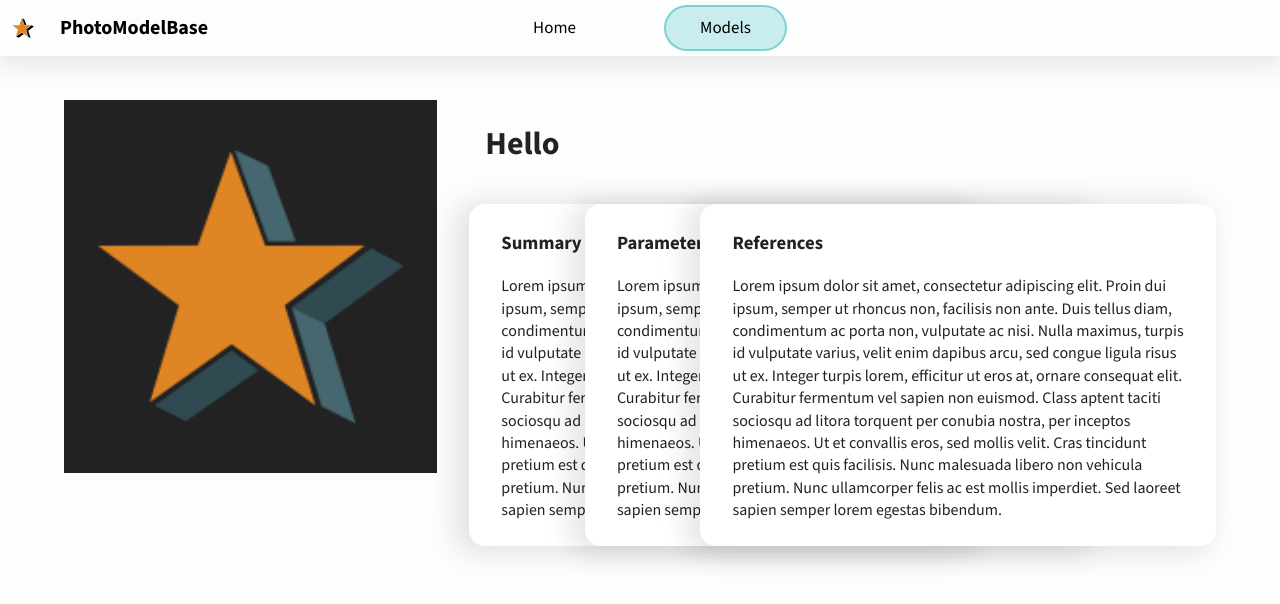
After one commit to ElouenCorvest/GreenSloth, a PHP site: page /model_pages/model1.php in a window 1280 px wide. The commit adds this page. Shown: the top 604 px of the page. Run offline with PHP 8.4, Linux system fonts and the light colour scheme.

Commit message:
dev: chg: trying things out

```diff
--- a/css/style.css
+++ b/css/style.css
@@ -13,12 +13,13 @@
 
 @import url('https://fonts.googleapis.com/css2?family=Source+Sans+3:ital,wght@0,200..900;1,200..900&display=swap');
 
-.source-sans-3-w400 {
-  font-family: "Source Sans 3", sans-serif;
-  font-optical-sizing: auto;
-  font-weight: 400;
-  font-style: normal;
-}
+@font-face {
+  font-family: 'Source Sans 3';
+  src: url('https://fonts.googleapis.com/css2?family=Source+Sans+3:ital,wght@0,200..900;1,200..900&display=swap');
+  font-weight: 200 900;
+  font-style: italic;
+  font-display: swap;
+  }
 
 html {
   color: #222;
@@ -28,8 +29,8 @@ html {
 
 body {
   margin: 0;
-  font-family: 'Source Sans 3', sans-serif;
-  background-color: #dfe9e8ff;
+  font-family: 'Source Sans 3', serif;
+  background-color: rgba(0, 170, 175, 0.01);
   min-height: 100%;
 }
 
@@ -268,7 +269,7 @@ textarea {
   width: 90%;
   margin: auto;
   overflow: show;
-  padding-top: 56px;
+  padding-top: 100px;
 }
 
 #content {
@@ -283,75 +284,87 @@ textarea {
 /* Add a black background color to the top navigation */
 .topnav{
   display: flex;
-  justify-content: space-between;
   align-items: center;
   position: fixed;
-  background-color: #0a6167ff;
-  color: #f2f2f2;
+  background-color: transparent;
+  box-shadow: 0px 3px 27px 5px rgba(0, 0, 0, 0.10);
+  color: black;
   padding: 0;
   font-family: 'Source Sans 3', sans-serif;
-  font-size: 0;
   overflow: hidden;
   width: 100%;
   margin: 0;
 }
 
-.topnav-container {
+.topnav-left {
   display: flex;
+  flex: 1;
+  justify-content: flex-start;
   align-items: center;
-  justify-content: space-between;
-  margin: auto;
-  height: auto;
 }
 
-.topnav-left {
+.topnav-center {
   display: flex;
-  align-items: inherit;
-  justify-content: left;
+  gap: 3em;
+  flex: 1;
+  justify-content: center;
+  align-items: center;
 }
 
 .topnav-right {
   display: flex;
+  flex: 1;
   align-items: inherit;
-  justify-content: right;
-  height: 100%;
+  justify-content: flex-end;
+  align-items: center;
 }
 
-.topnav a {
-  width: auto;
+.tablinks {
+  width: 5em;
+  height: 1.5em;
+  align-content: center;
+  text-align: center;
   margin: 0 !important;
-  padding: 14px 16px;
   text-decoration: none;
   font-size: 17px;
   color: inherit;
-  justify-content: flex-start;
-  height: 100%;
-
-  transition-property: background-color;
-  transition-duration: 0.3s;
-  transition-timing-function: ease-in-out;
+  border: 0.15em solid rgba(0, 170, 175, 0);
 }
 
-.topnav a:is(:hover, :focus) {
-  background-color: #00aaafff;
+.topnav-center .tablinks.active{
+  background-color: rgba(0, 170, 175, 0.2);
+  color: black;
+  border: 0.15em solid rgba(0, 170, 175, 0.4);
 }
 
-.topnav a.active {
-  background-color: #00aaafff;
-  color: white;
-  font-weight: bold;
+.tablinks {
+  border-radius: 2em;
+  padding: 0.5em 1em;
 }
 
 .topnav img {
   height: 24px;
   margin: 0 !important;
-  padding-right: 10px;
   text-align: center;
+  padding: 0px 10px;
   text-decoration: none;
   font-size: 17px;
+  justify-content: center;
 }
 
-/* Models */
+.topnav div.onlyText {
+  width: auto;
+  margin: 0 !important;
+  padding: 14px 16px;
+  text-decoration: none;
+  font-size: 20px;
+  color: inherit;
+  justify-content: flex-start;
+  height: 100%;
+  font-weight: bold;
+}
+
+/* Model Selection */
 #model-selector {
   display: flex;
   flex-direction: column;
@@ -359,7 +372,7 @@ textarea {
   gap: 1em;
 }
 
-.model-row {
+.model-row, .badge {
   position: relative;
   border-radius: 8px;
   padding: 0.75em;
@@ -420,3 +433,100 @@ textarea {
   border: 1px solid #ddd;
   margin-bottom: 12px;
 }
+
+/* Model Pages */
+
+#content-model {
+  display: grid;
+  grid-template-columns: 1fr 2fr;
+  gap: 1em 2em;
+  justify-content: center;
+}
+
+.modelpageImg {
+  grid-row: span 3;
+  width: 100%;
+  text-align: center;
+}
+
+#modelTitle {
+  padding: 0 0.5em;
+  height: fit-content;
+}
+
+.tab {
+  display: flex;
+  justify-content: flex-start;
+  align-items: center;
+  gap: 1em;
+  background-color: transparent;
+  color: #f2f2f2;
+  overflow: hidden;
+  width: 100%;
+  height: fit-content;
+  margin: 0;
+  border-radius: 0.5em 0.5em 0 0;
+}
+
+.tab .tablinks {
+  background-color: rgba(10, 97, 103, 1);
+  border: 0;
+  border-radius: 0.5em;
+  padding: 0.7em 1em;
+  height: 100%;
+  overflow: hidden;
+  width: 8em;
+}
+
+.tablinks:is(:hover, :focus) {
+  transition: background-color 0.3s ease-in-out;
+  background-color: rgba(0, 170, 175, 0.2);
+}
+
+.tab .tablinks.active{
+  background-color: #00aaafff;
+  font-weight: 900;
+  transition: ;
+}
+
+.modelCards {
+  display: flex;
+}
+
+.attributeCard {
+  background-color: white;
+  border-radius: 1em;
+  box-shadow: -10px 3px 27px 5px rgba(0, 0, 0, 0.10);
+  padding: 0.5em 2em;
+  transition: 0.5s;
+  transition-timing-function: cubic-bezier(.25,-0.08,.59,1.39);
+}
+
+.attributeCard:not(:first-child) {
+  margin-left: -25em;
+}
+
+.cardSibling, .inactiveCard {
+  filter: blur(2px);
+  transition: 0.4s;
+  transition-timing-function: cubic-bezier(.25,-0.08,.59,1.00);
+}
+
+.cardSiblingAfter, .inactiveCardAfter {
+  transform: translateX(26em);
+  transition: 0.4s;
+  transition-timing-function: cubic-bezier(.25,-0.08,.59,1.00);
+}
+
+.attributeCard:hover, .activeCard {
+  background-color: #caedee;
+  transform: translateY(-2em);
+  transition: 0.5s;
+  transition-timing-function: cubic-bezier(.25,-0.08,.59,1.39);
+}
+
+.attributeCard:hover {
+  z-index: 10;
+  transition: 0.5s;
+  transition-timing-function: cubic-bezier(.25,-0.08,.59,1.39);
+}
--- /dev/null
+++ b/mains/head.html
@@ -0,0 +1,18 @@
+<meta charset="utf-8">
+<meta name="viewport" content="width=device-width, initial-scale=1">
+<title></title>
+<link rel="stylesheet" href="../css/style.css">
+<meta name="description" content="">
+
+<meta property="og:title" content="">
+<meta property="og:type" content="">
+<meta property="og:url" content="">
+<meta property="og:image" content="">
+<meta property="og:image:alt" content="">
+
+<link rel="icon" href="/favicon.ico" sizes="any">
+<link rel="icon" href="/icon.svg" type="image/svg+xml">
+<link rel="apple-touch-icon" href="icon.png">
+
+<link rel="manifest" href="site.webmanifest">
+<meta name="theme-color" content="#fafafa">
--- /dev/null
+++ b/model_pages/model1.php
@@ -0,0 +1,60 @@
+<!doctype html>
+<html lang="en">
+
+<head>
+  <?php include('../mains/head.html'); ?>
+</head>
+
+<body>
+
+  <!-- Topnav -->
+  <div class="topnav-wrapper">
+    <header class="topnav">
+      <div class="topnav-left">
+        <img src="../img/icon.svg"/>
+        <div class="onlyText">PhotoModelBase</div>
+      </div>
+
+      <div class="topnav-center">
+        <a class="tablinks" href="../mains/index.php">Home</a>
+        <a class="tablinks active" href="../mains/models_select.php">Models</a>
+      </div>
+
+      <div class="topnav-right">
+
+      </div>
+
+    </header>
+  </div>
+
+  <div id="wrapper">
+    <div id="content-model">
+
+        <div class="modelpageImg">
+            <img src="../icon.png" style="width: 100%"/>
+        </div>
+
+        <h1 id='modelTitle'>Hello</h1>
+
+        <div class="modelCards">
+            <div class="attributeCard">
+                <h3>Summary</h3>
+                <p>Lorem ipsum dolor sit amet, consectetur adipiscing elit. Proin dui ipsum, semper ut rhoncus non, facilisis non ante. Duis tellus diam, condimentum ac porta non, vulputate ac nisi. Nulla maximus, turpis id vulputate varius, velit enim dapibus arcu, sed congue ligula risus ut ex. Integer turpis lorem, efficitur ut eros at, ornare consequat elit. Curabitur fermentum vel sapien non euismod. Class aptent taciti sociosqu ad litora torquent per conubia nostra, per inceptos himenaeos. Ut et convallis eros, sed mollis velit. Cras tincidunt pretium est quis facilisis. Nunc malesuada libero non vehicula pretium. Nunc ullamcorper felis ac est mollis imperdiet. Sed laoreet sapien semper lorem egestas bibendum.</p>
+            </div>
+            <div class="attributeCard">
+                <h3>Parameters</h3>
+                <p>Lorem ipsum dolor sit amet, consectetur adipiscing elit. Proin dui ipsum, semper ut rhoncus non, facilisis non ante. Duis tellus diam, condimentum ac porta non, vulputate ac nisi. Nulla maximus, turpis id vulputate varius, velit enim dapibus arcu, sed congue ligula risus ut ex. Integer turpis lorem, efficitur ut eros at, ornare consequat elit. Curabitur fermentum vel sapien non euismod. Class aptent taciti sociosqu ad litora torquent per conubia nostra, per inceptos himenaeos. Ut et convallis eros, sed mollis velit. Cras tincidunt pretium est quis facilisis. Nunc malesuada libero non vehicula pretium. Nunc ullamcorper felis ac est mollis imperdiet. Sed laoreet sapien semper lorem egestas bibendum.</p>
+            </div>
+            <div class="attributeCard">
+                <h3>References</h3>
+                <p>Lorem ipsum dolor sit amet, consectetur adipiscing elit. Proin dui ipsum, semper ut rhoncus non, facilisis non ante. Duis tellus diam, condimentum ac porta non, vulputate ac nisi. Nulla maximus, turpis id vulputate varius, velit enim dapibus arcu, sed congue ligula risus ut ex. Integer turpis lorem, efficitur ut eros at, ornare consequat elit. Curabitur fermentum vel sapien non euismod. Class aptent taciti sociosqu ad litora torquent per conubia nostra, per inceptos himenaeos. Ut et convallis eros, sed mollis velit. Cras tincidunt pretium est quis facilisis. Nunc malesuada libero non vehicula pretium. Nunc ullamcorper felis ac est mollis imperdiet. Sed laoreet sapien semper lorem egestas bibendum.</p>
+            </div>
+        </div>
+
+    </div>
+  </div>
+
+  <script type="text/javascript" src="../js/model_pages.js"></script>
+</body>
+
+</html>
```
Also changed, not shown: index.html (deleted, +0 -46 lines), js/model_pages.js (added, +60 -0 lines), mains/index.php (added, +38 -0 lines), mains/models_select.php (added, +109 -0 lines), model_pages/model2.php (added, +59 -0 lines), news.html (deleted, +0 -88 lines), img/icon.svg (renamed from icon.svg), 1 other file.
